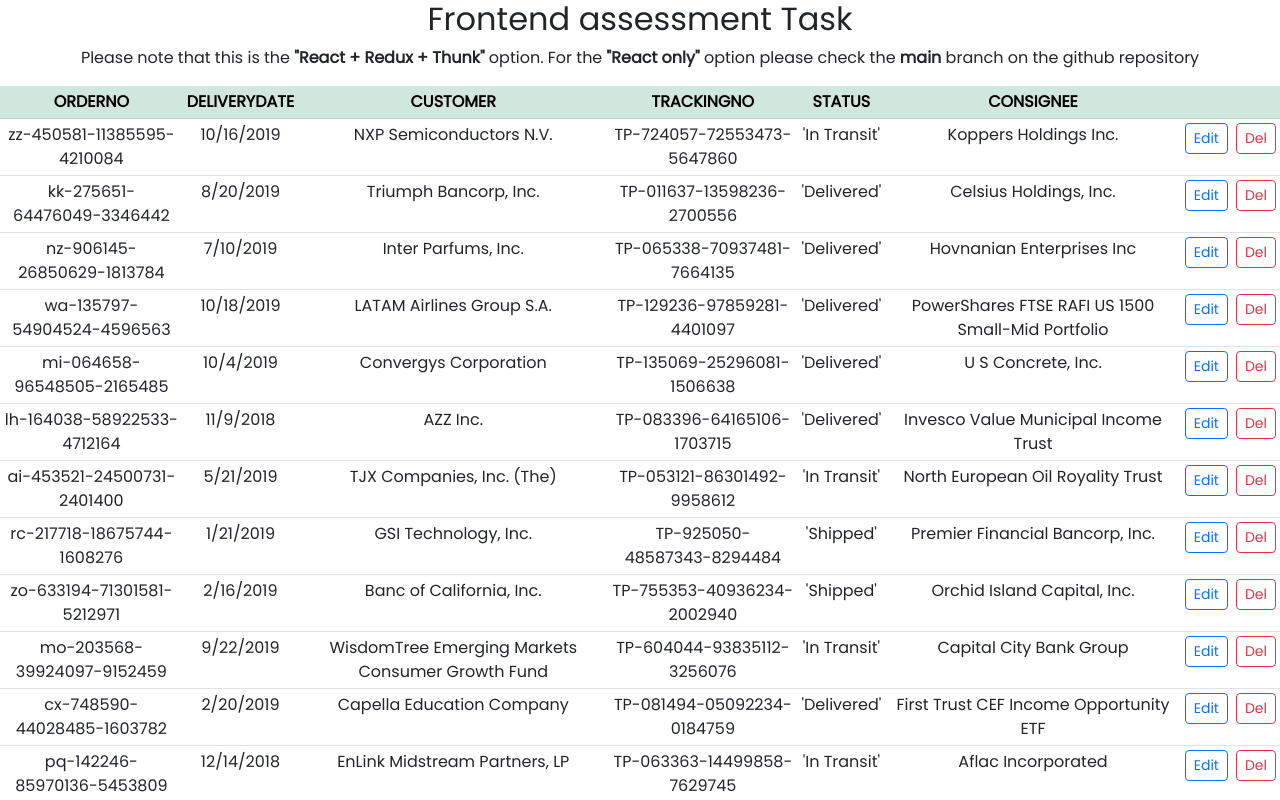
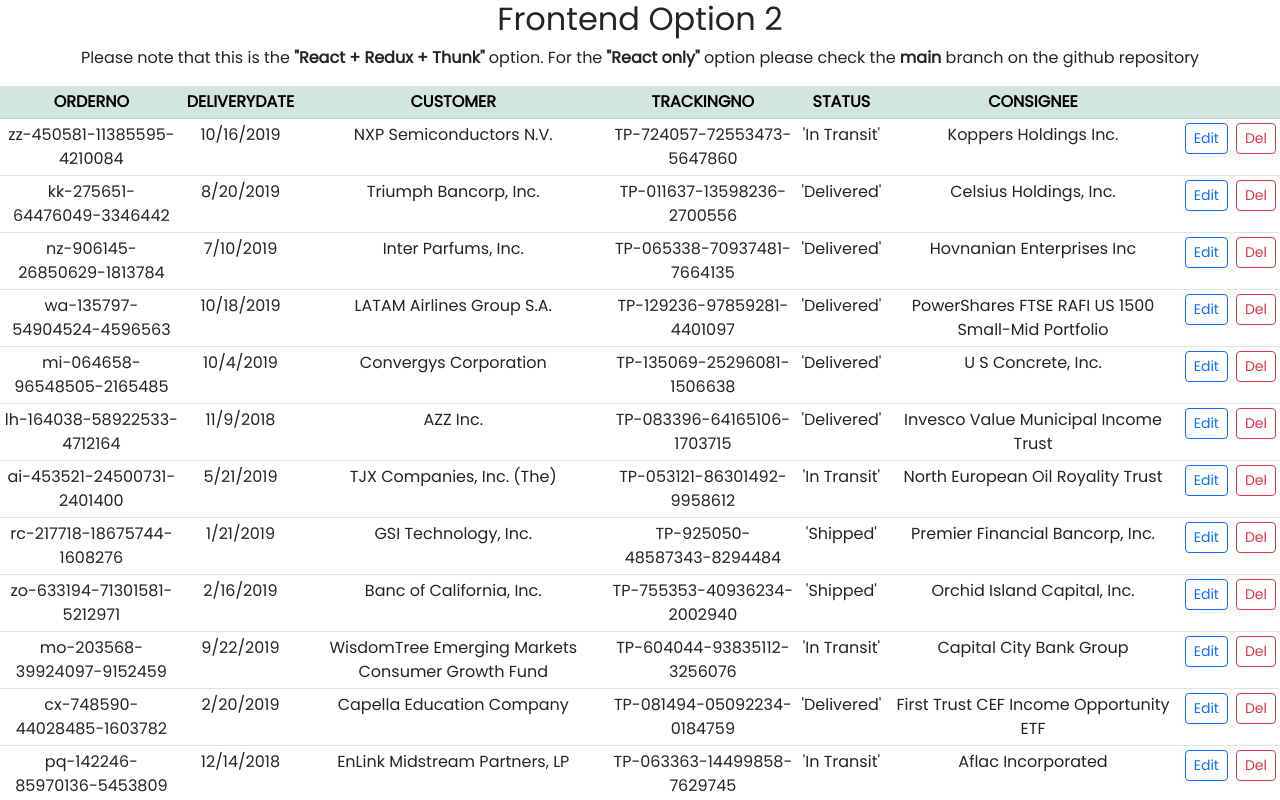
Before and after one commit to Naguib10/reactkn, a React (Create React App) app: page / in a window 1280 px wide. Shown: the top 800 px of the page. Built offline with nearby package versions, Linux system fonts and the light colour scheme.

Commit message:
Update App.js

```diff
--- a/src/App.js
+++ b/src/App.js
@@ -13,7 +13,7 @@
 
   return (
     <div className="App">
-      <h2>Frontend assessment Task</h2>
+      <h2>Frontend Option 2</h2>
       <p> Please note that this is the <b>"React + Redux + Thunk"</b> option. For the <b>"React only"</b> option please check the <b>main</b> branch on the github repository</p>
       <Table />
     </div>
```
